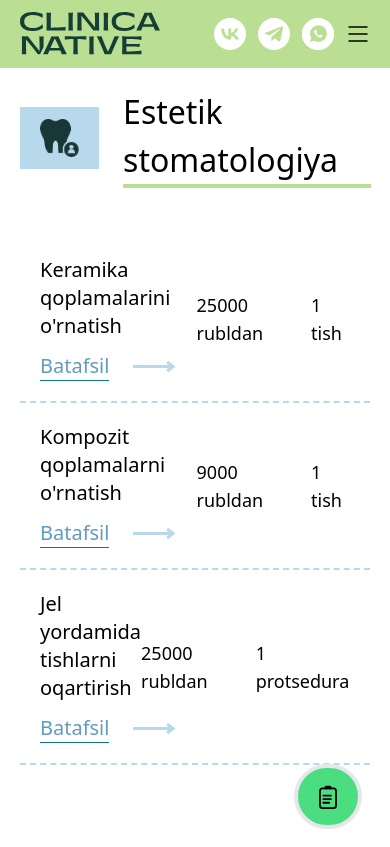
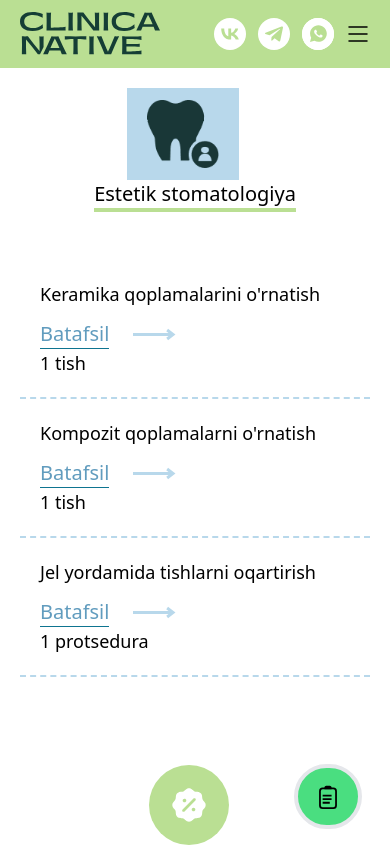
Before and after one commit to muhammadazizbek006/Clinica, a React (Vite) app: page /EstetikStamatalogika in a window 390 px wide. Shown: the top 847 px of the page. Built offline with nearby package versions, Linux system fonts and the light colour scheme.

Commit message:
add estetik responsive

```diff
--- a/src/pages/estetikStamatalogika/EstetikStamatalogika.jsx
+++ b/src/pages/estetikStamatalogika/EstetikStamatalogika.jsx
@@ -13,13 +13,13 @@
     <section>
       <div className="containerb">
         {/* top */}
-        <div className=' flex items-center  pt-5'>
+        <div className=' flex items-center justify-center sm:justify-start  pt-5'>
           {/* left */}
-          <div className='flex items-center'>
+          <div className='flex flex-col sm:flex-row items-center'>
             <div className='w-28 bg-akva  mr-6 '>
               <img className='  px-5 py-3  ' src={estetik} alt='#' />
             </div>
-            <h2 className='text-32 font-medium border-b-4 border-b-header w-full '>Estetik stomatologiya</h2>
+            <h2 className=' text-xl sm:text-32 font-medium border-b-4 border-b-header w-full '>Estetik stomatologiya</h2>
           </div>
           {/* right */}
         </div>
@@ -34,10 +34,10 @@
                     Estetik.map((e)=>{
                         return(
                             <li key={e.id} className='border-b-2 border-b-akva border-dashed hover:bg-sky-50 duration-300'>
-                                <Link  to={`/estetika/${e.yonalishi}`} className='flex justify-between items-center p-5'>
+                                <Link  to={`/estetika/${e.yonalishi}`} className='flex flex-col sm:flex-row justify-between sm:items-center p-5'>
                                     {/* left */}
                                     <div className='flex flex-col'>
-                                    <h3 className='text-xl font-medium mb-3 max-w-[900px]'>{e.yonalishi}</h3>
+                                    <h3 className=' text-lg sm:text-xl font-medium mb-3 max-w-[900px]'>{e.yonalishi}</h3>
                                     <div className='flex items-center  '>
                                         <p className='mr-6 text-xl text-next border-b border-b-cyan-700'>Batafsil</p>
                                         <img src={next} alt="#" />
@@ -45,7 +45,7 @@
                                     </div>
                                     {/* right */}
                                     <div className='flex items-center'>
-                                    <p className='mr-12 text-lg '>{e.narxi} rubldan</p>
+                                    <p className='mr-12 text-lg  hidden md:block '>{e.narxi} rubldan</p>
                                     <div className='flex items-center text-lg'>
                                     <p className='mr-2'>{e.soni}</p>
                                     </div>
```
